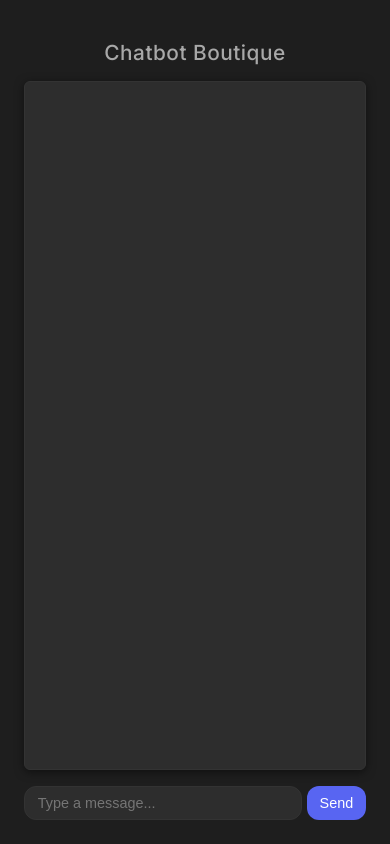
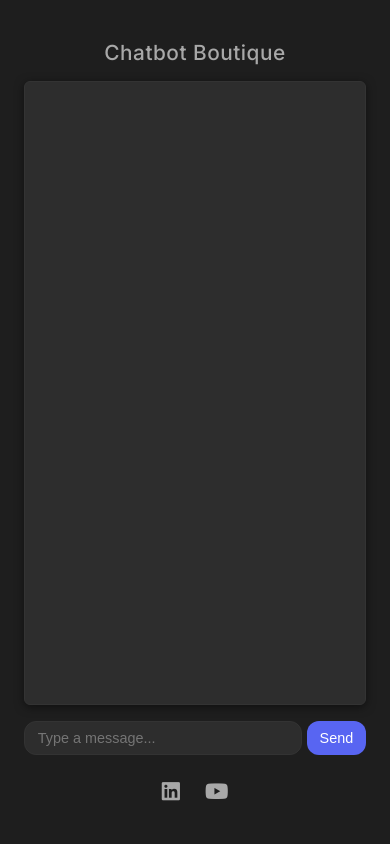
Before and after one commit to richardtokar/chatbot-vercel, a website: page public/index.html in a window 390 px wide. Drawn offline with Linux system fonts and the light colour scheme.

Commit message:
Update index.html add personal links 12:32

```diff
--- a/public/index.html
+++ b/public/index.html
@@ -7,6 +7,8 @@
   <link rel="preconnect" href="https://fonts.googleapis.com">
   <link rel="preconnect" href="https://fonts.gstatic.com" crossorigin>
   <link href="https://fonts.googleapis.com/css2?family=Inter:wght@400;500;700&display=swap" rel="stylesheet">
+  <link rel="stylesheet" href="https://cdnjs.cloudflare.com/ajax/libs/font-awesome/6.5.2/css/all.min.css" integrity="sha512-SnH5WK+bZxgPHs44uWIX+LLJAJ9/2PkPKZ5QiAj6Ta86w+fsb2TkcmfRyVX3pBnMFcV7oQPJkl9QevSCWr3W6A==" crossorigin="anonymous" referrerpolicy="no-referrer" />
+
   <style>
     /* --- Dark Theme Inspired by Claude.ai --- */
     :root {
@@ -46,7 +48,6 @@
       letter-spacing: 0.5px;
     }
 
-    /* --- Chat Container & Messages --- */
     #chat {
       flex-grow: 1; /* Allows the chat to fill available space */
       max-width: 800px;
@@ -80,22 +81,18 @@
       color: var(--text-color-secondary);
     }
 
-    /* Styling user vs bot messages without changing JS */
-    /* Selects every odd message (You, You, You...) */
     .message:nth-child(odd) {
       background-color: var(--user-message-bg);
       align-self: flex-end; /* Aligns to the right */
       border-bottom-right-radius: 4px;
     }
 
-    /* Selects every even message (Bot, Bot, Bot...) */
     .message:nth-child(even) {
       background-color: var(--bot-message-bg);
       align-self: flex-start; /* Aligns to the left */
       border-bottom-left-radius: 4px;
     }
 
-    /* --- Input Area --- */
     .input-area {
       display: flex;
       max-width: 800px;
@@ -141,6 +138,26 @@
       font-style: italic;
     }
 
+    /* ADDITION 3: Styles for the new footer */
+    footer {
+      text-align: center;
+      padding: 1.5rem 0 1rem 0; /* Adds vertical space */
+      max-width: 800px; /* Aligns with other content */
+      margin: 0 auto; /* Centers the footer */
+    }
+
+    footer a {
+      color: var(--text-color-secondary); /* Subtle icon color */
+      text-decoration: none;
+      margin: 0 0.75rem; /* Space between icons */
+      font-size: 1.5rem; /* Icon size */
+      transition: color 0.2s ease-in-out;
+    }
+
+    footer a:hover {
+      color: var(--accent-color); /* Highlight color on hover */
+    }
+
     /* --- Responsive Design for Mobile --- */
     @media (max-width: 600px) {
       body {
@@ -167,6 +184,10 @@
         font-size: 0.9rem;
         border-radius: 12px;
       }
+      footer a {
+        font-size: 1.3rem; /* Slightly smaller icons on mobile */
+        margin: 0 0.6rem;
+      }
     }
   </style>
 </head>
@@ -179,24 +200,32 @@
     <button id="send">Send</button>
   </div>
 
+  <footer>
+    <a href="https://www.linkedin.com/in/richardtokar" target="_blank" rel="noopener noreferrer" aria-label="LinkedIn Profile">
+      <i class="fab fa-linkedin"></i>
+    </a>
+    <a href="https://www.youtube.com/@richard_tokar" target="_blank" rel="noopener noreferrer" aria-label="YouTube Channel">
+      <i class="fab fa-youtube"></i>
+    </a>
+  </footer>
+
+
   <script>
     const chatDiv = document.getElementById("chat");
     const input = document.getElementById("input");
     const send = document.getElementById("send");
 
-    // Add event listener for the Enter key
     input.addEventListener("keypress", function(event) {
         if (event.key === "Enter") {
-            event.preventDefault(); // Prevents the default action
-            send.click(); // Triggers the send button's click event
+            event.preventDefault();
+            send.click();
         }
     });
 
     send.onclick = async () => {
       const message = input.value;
-      if (!message.trim()) return; // Prevents sending empty messages
+      if (!message.trim()) return;
 
-      // Clear input and display user's message immediately
       input.value = "";
       const userMessageDiv = document.createElement('div');
       userMessageDiv.className = 'message';
@@ -204,14 +233,11 @@
       chatDiv.appendChild(userMessageDiv);
       chatDiv.scrollTop = chatDiv.scrollHeight;
 
-
-      // Placeholder for bot's reply with a typing indicator
       const botPlaceholder = document.createElement('div');
       botPlaceholder.className = 'message';
       botPlaceholder.innerHTML = `<b>Bot:</b> <span class="typing-indicator">...</span>`;
       chatDiv.appendChild(botPlaceholder);
       chatDiv.scrollTop = chatDiv.scrollHeight;
-
 
       try {
         const res = await fetch("/api/chat", {
@@ -221,14 +247,12 @@
         });
 
         const data = await res.json();
-        // Update the placeholder with the actual reply
         botPlaceholder.innerHTML = `<b>Bot:</b> ${data.reply}`;
 
       } catch (error) {
           botPlaceholder.innerHTML = `<b>Bot:</b> Sorry, something went wrong. Please try again.`;
           console.error("Fetch error:", error);
       } finally {
-        // Ensure it scrolls to the bottom after the final message is rendered
         chatDiv.scrollTop = chatDiv.scrollHeight;
       }
     };
```
